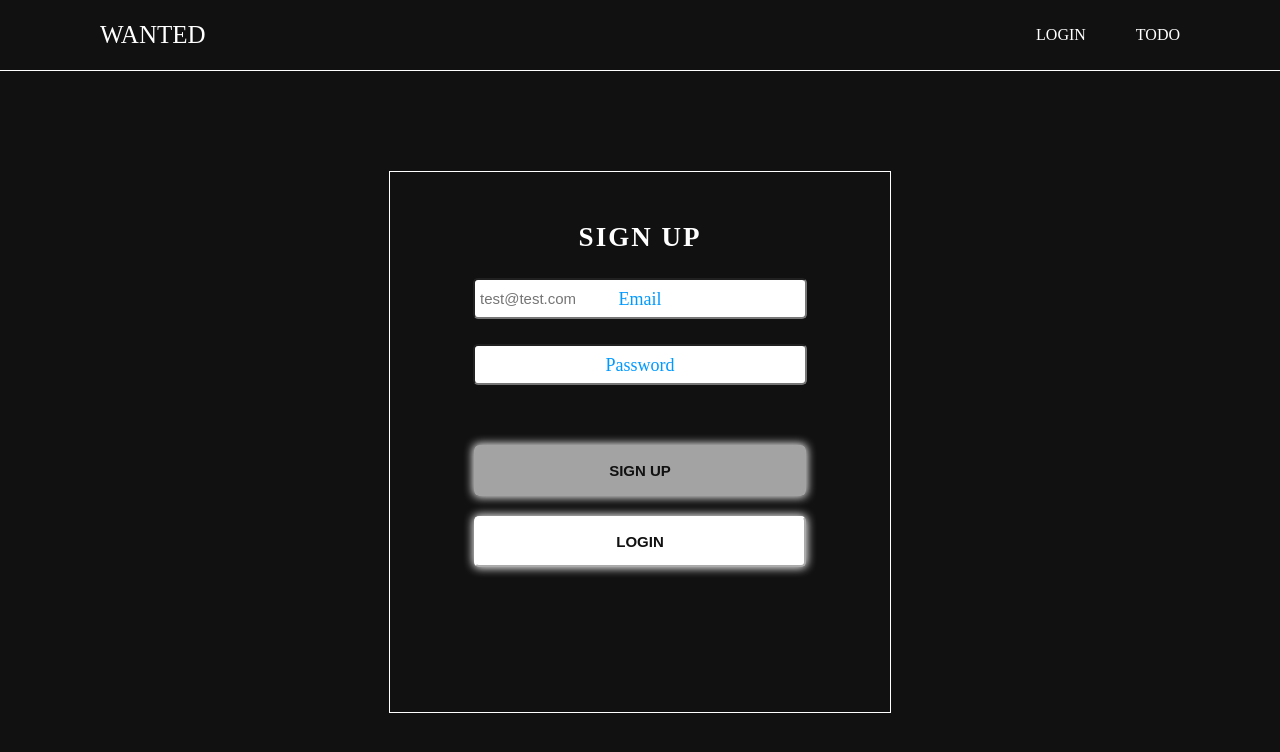
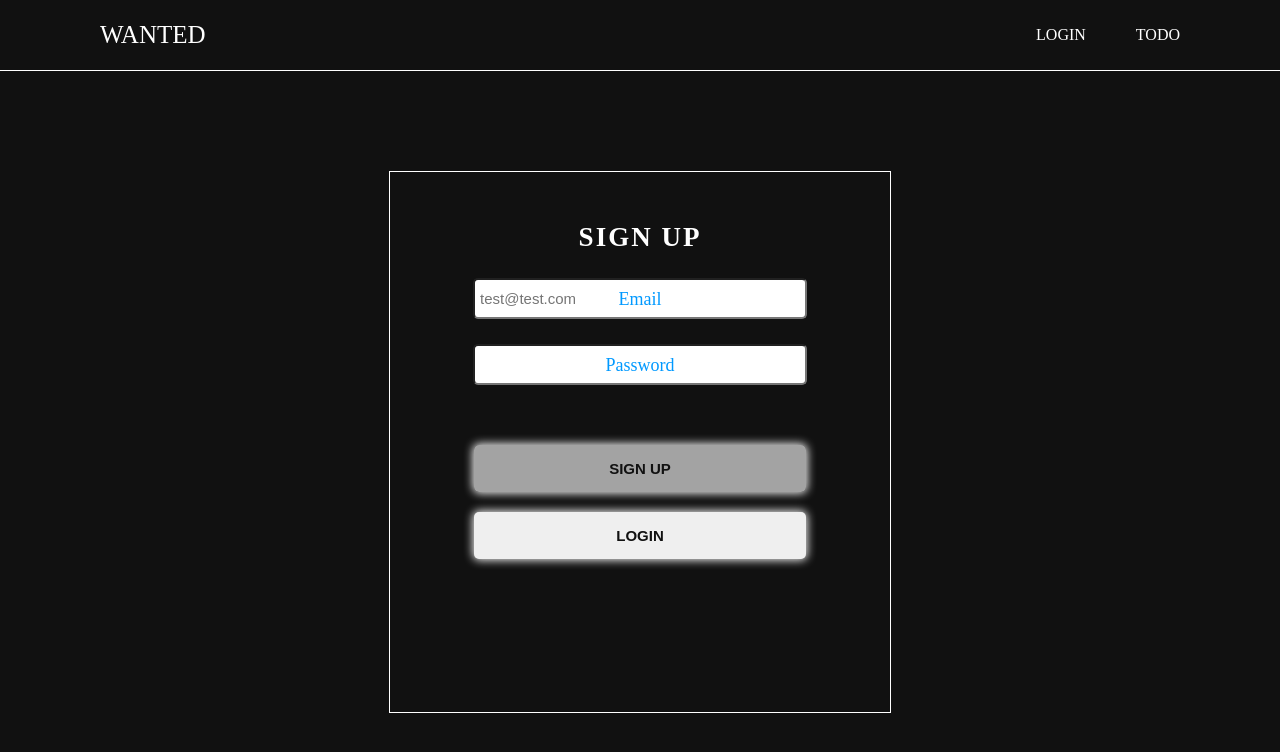
Before and after one commit to kisn3089/wanted-pre-onboarding-challenge-fe-1, a React (Create React App) app in the folder client/: page /auth in a window 1280 px wide. Shown: the top 752 px of the page. Built offline with nearby package versions, Linux system fonts and the light colour scheme.

Commit message:
remove button outline

```diff
--- a/client/src/components/auth/AuthForm.css
+++ b/client/src/components/auth/AuthForm.css
@@ -60,13 +60,14 @@
   border-radius: 5px;
   font-size: 15px;
   font-weight: 600;
-  background-color: #fff;
   box-shadow: 0 0 10px 1px #fff;
   border-color: #fff;
   cursor: pointer;
   color: #111;
   transform: translateY(0);
   transition: 0.4s ease-in-out;
+  outline: none;
+  border: none;
 }
 
 button:hover {
--- a/client/src/components/nav/Nav.css
+++ b/client/src/components/nav/Nav.css
@@ -45,7 +45,7 @@
   opacity: 1;
   width: 100%;
   height: 1px;
-  transition: 0.5s ease-in-out;
+  transition: 0.3s ease-in-out;
   transform: scaleX(0);
 }
 .li:hover::before {
```
